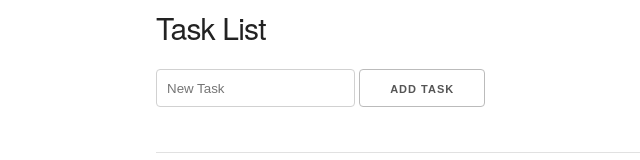
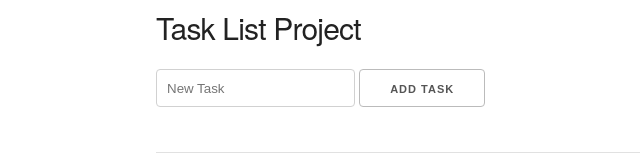
Before and after one commit to rasel497/TaskList_Project, a plain HTML site: page index.html in a window 1280 px wide. Shown: the top 160 px of the page, without its empty margins (4-644 px from the left). Drawn offline with nearby package versions, Linux system fonts and the light colour scheme.

Commit message:
Project Done and Success

```diff
--- a/index.html
+++ b/index.html
@@ -11,7 +11,7 @@
 
 <body>
     <div class="container">
-        <h4>Task List</h4>
+        <h4>Task List Project</h4>
         <form id="task_form">
             <input type="text" id="new_task" placeholder="New Task">
             <input type="submit" value="Add Task">
@@ -27,6 +27,7 @@
 
     <script src="script.js"></script>
 
+
 </body>
 
 </html>
```
